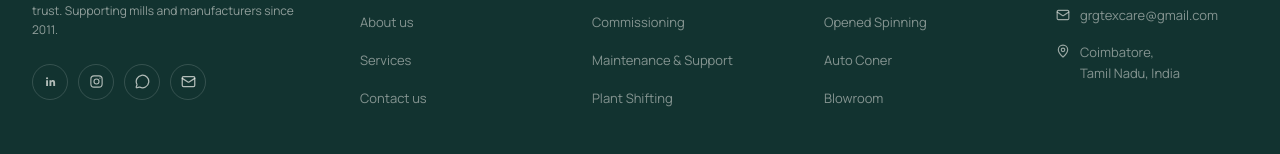
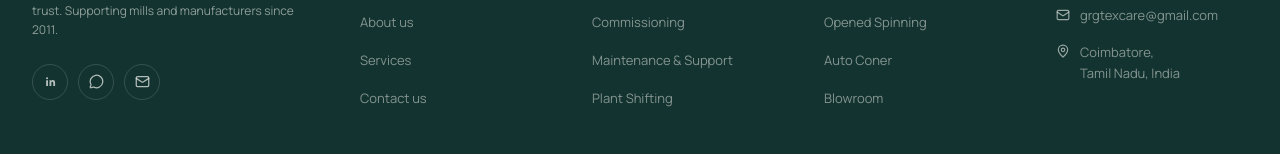
Before and after one commit to Rohith83/GRG-Tex-Care-Project, a React (Vite) app: page / in a window 1280 px wide. Shown: the part 4083-4237 px from the top of the page. Built offline with nearby package versions, Linux system fonts and the light colour scheme.

Commit message:
Removed Instagram Icon from the Footer Section

```diff
--- a/src/components/Footer.jsx
+++ b/src/components/Footer.jsx
@@ -122,62 +122,6 @@ export default function Footer() {
                   aria-hidden="true"
                 >
                   <path d="M6.5 8.5A1.75 1.75 0 1 0 6.5 5a1.75 1.75 0 0 0 0 3.5ZM5 10h3v9H5v-9Zm5 0h2.9v1.23h.04c.4-.76 1.38-1.56 2.84-1.56 3.04 0 3.6 2 3.6 4.6V19h-3v-4.2c0-1 0-2.3-1.4-2.3s-1.6 1.1-1.6 2.23V19h-3v-9Z" />
-                </svg>
-              </a>
-
-              {/* INSTAGRAM */}
-              <a
-                href="#"
-                aria-label="Instagram"
-                className="
-                  flex
-                  h-9
-                  w-9
-                  items-center
-                  justify-center
-                  rounded-full
-                  border
-                  border-white/15
-                  text-cream/70
-                  transition-all
-                  duration-300
-                  hover:border-white
-                  hover:bg-white
-                  hover:text-dark
-                "
-              >
-                <svg
-                  width="15"
-                  height="15"
-                  viewBox="0 0 24 24"
-                  fill="none"
-                  stroke="currentColor"
-                  strokeWidth="1.8"
-                  strokeLinecap="round"
-                  strokeLinejoin="round"
-                  aria-hidden="true"
-                >
-                  <rect
-                    x="3"
-                    y="3"
-                    width="18"
-                    height="18"
-                    rx="5"
-                  />
-
-                  <circle
-                    cx="12"
-                    cy="12"
-                    r="4"
-                  />
-
-                  <circle
-                    cx="17.5"
-                    cy="6.5"
-                    r="1"
-                    fill="currentColor"
-                    stroke="none"
-                  />
                 </svg>
               </a>
 
```
